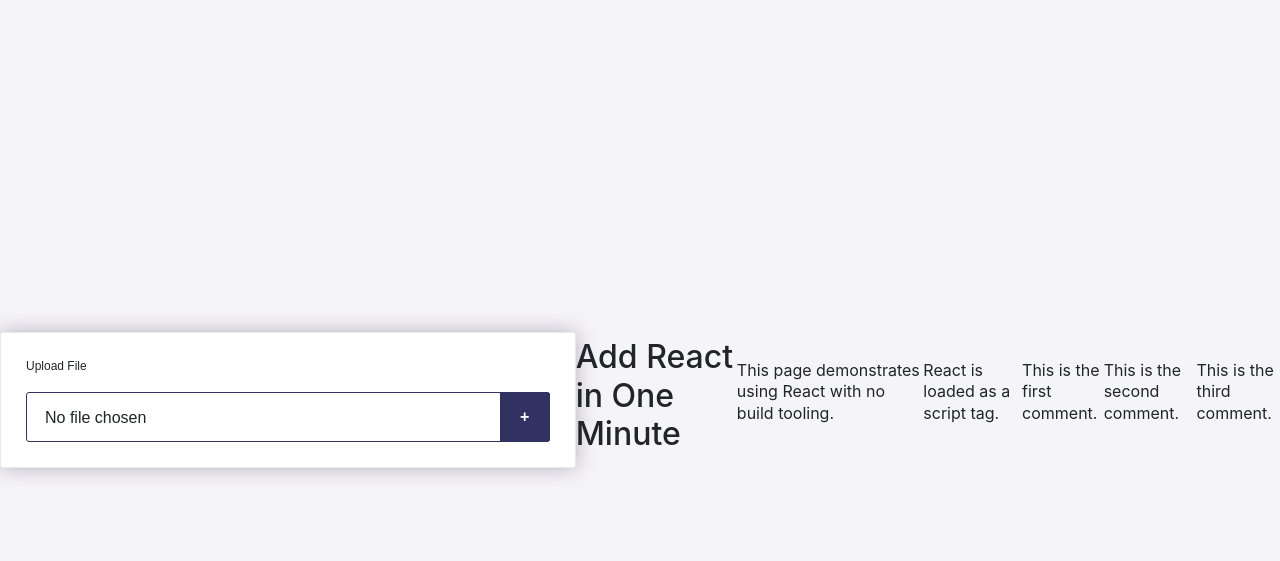
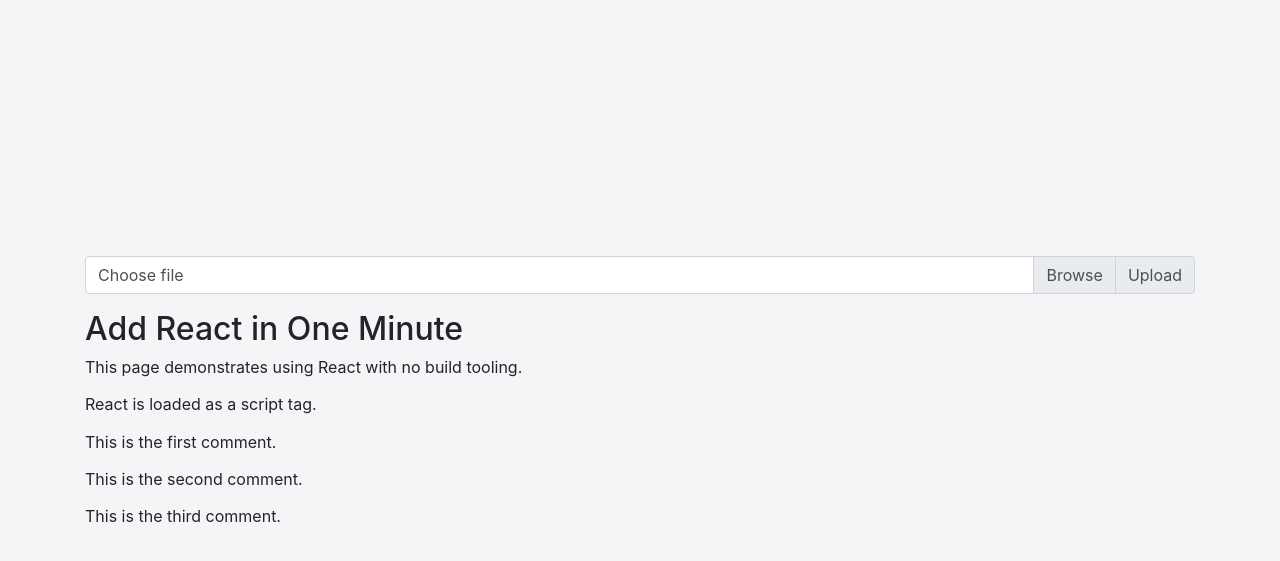
Before and after one commit to poldinik/gandalf, a Flask app: page / in a window 1280 px wide. Shown: the top 561 px of the page. Run offline with Flask 2, Linux system fonts and the light colour scheme; parts of the project's set-up code (start-up, migrations or seed data) failed here and were passed over; some libraries are stand-ins or nearby versions.

Commit message:
modifica html con aggiunt react e style separato

```diff
--- a/gandalf_app/static/style.css
+++ b/gandalf_app/static/style.css
@@ -80,13 +80,7 @@
         height: 100vh;
         background: rgba(66, 50, 98, 0.05);
       }
-      .container {
-        padding: 25px;
-        box-shadow: 0 0 20px rgba(66, 50, 98, 0.35);
-        border: 1px solid #eaeaea;
-        border-radius: 3px;
-        background: white;
-      }
+
       @-moz-document url-prefix() {
         .fileUploadInput button{
           display: none
--- a/gandalf_app/templates/index.html
+++ b/gandalf_app/templates/index.html
@@ -7,46 +7,44 @@
       <link rel="stylesheet" href="static/style.css">
    </head>
    <body>
-
       <div class="container">
-         <div class="fileUploadInput">
-            <label>Upload File</label>
          <form method="post" enctype=multipart/form-data action="api/v1/projects/1/media">
-               <input type=file name=file>
-               <input type=submit value="+" class="up">
-            </form>
+            <div class="input-group mb-3">
+               <div class="custom-file">
+                  <input type="file" class="custom-file-input" id="inputGroupFile02" name="file">
+                  <label class="custom-file-label" for="inputGroupFile02">Choose file</label>
+               </div>
+               <div class="input-group-append">
+                   <input class="input-group-text up" type=submit value="Upload">
                </div>
             </div>
+         </form>
          <h2>Add React in One Minute</h2>
          <p>This page demonstrates using React with no build tooling.</p>
          <p>React is loaded as a script tag.</p>
-
          <p>
             This is the first comment.
             <!-- We will put our React component inside this div. -->
          <div class="like_button_container" data-commentid="1"></div>
          </p>
-
          <p>
             This is the second comment.
             <!-- We will put our React component inside this div. -->
          <div class="like_button_container" data-commentid="2"></div>
          </p>
-
          <p>
             This is the third comment.
             <!-- We will put our React component inside this div. -->
          <div class="like_button_container" data-commentid="3"></div>
          </p>
+      </div>
       <script src="https://code.jquery.com/jquery-3.5.1.slim.min.js" integrity="sha384-DfXdz2htPH0lsSSs5nCTpuj/zy4C+OGpamoFVy38MVBnE+IbbVYUew+OrCXaRkfj" crossorigin="anonymous"></script>
       <script src="https://cdn.jsdelivr.net/npm/bootstrap@4.5.3/dist/js/bootstrap.bundle.min.js" integrity="sha384-ho+j7jyWK8fNQe+A12Hb8AhRq26LrZ/JpcUGGOn+Y7RsweNrtN/tE3MoK7ZeZDyx" crossorigin="anonymous"></script>
       <!-- Load React. -->
       <!-- Note: when deploying, replace "development.js" with "production.min.js". -->
       <script src="https://unpkg.com/react@17/umd/react.development.js" crossorigin></script>
       <script src="https://unpkg.com/react-dom@17/umd/react-dom.development.js" crossorigin></script>
-
       <!-- Load our React component. -->
       <script src="static/app.js"></script>
-
    </body>
 </html>
```
Also changed, not shown: gandalf_app/db.sqlite. Lines whose indentation alone changed are shown as unchanged.
